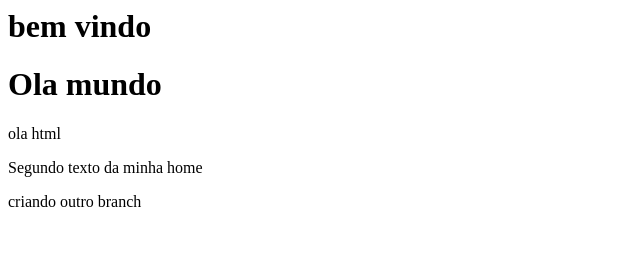
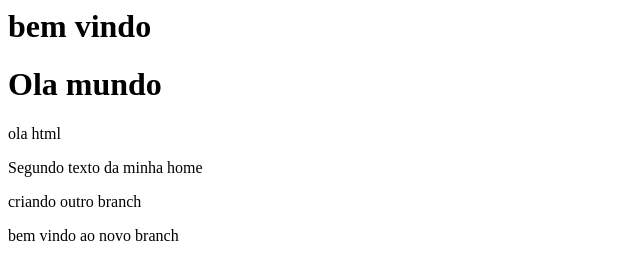
Before and after one commit to Jonas-soares-dock/Curso_github, a plain HTML site: page index.html in a window 1280 px wide. Shown: the whole page, without its empty margins (0-640 px from the left). Drawn offline with Linux system fonts and the light colour scheme.

Commit message:
colocando a home page

```diff
--- a/index.html
+++ b/index.html
@@ -4,3 +4,5 @@
 <p> Segundo texto da minha home </p>
 
 <p> criando outro branch </p>
+
+<p> bem vindo ao novo branch </p>
```
Also changed, not shown: name.txt.
